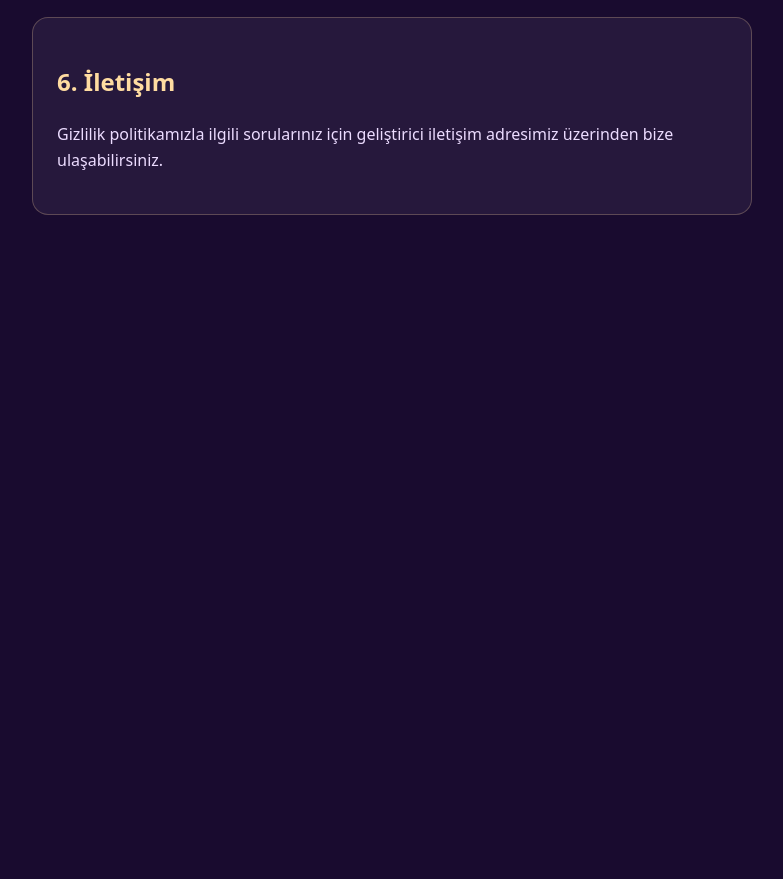
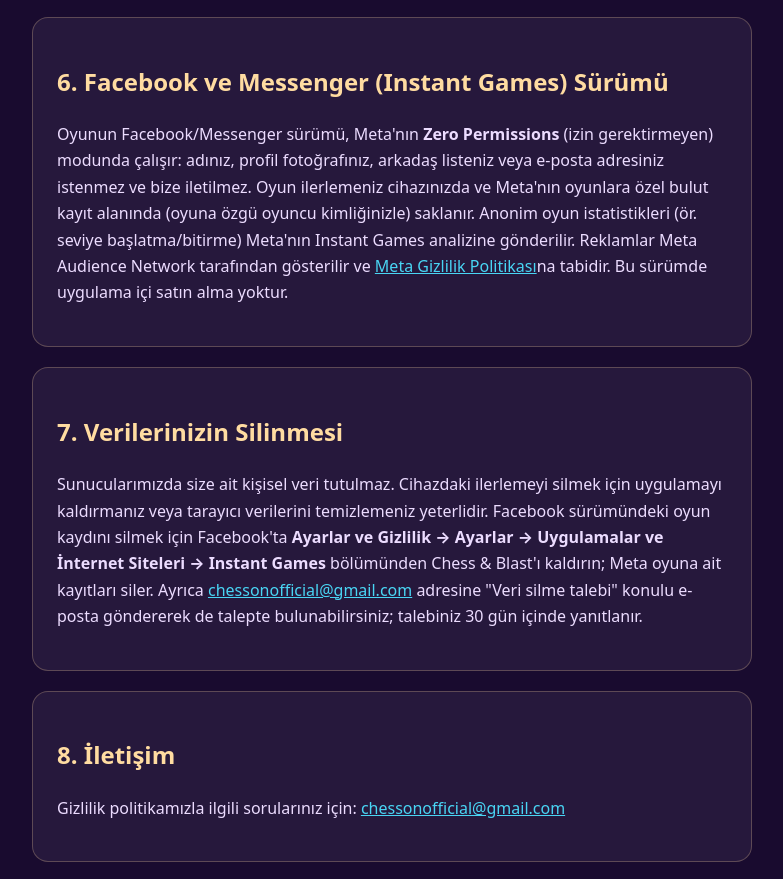
Before and after one commit to Chessonofficial/Chessonofficial.github.io, a plain HTML site: page chess-and-blast/privacy.html in a window 1280 px wide. Shown: the part 1873-2752 px from the top of the page, without its empty margins (248-1031 px from the left). Before the commit the page ends 2140 px from the top, so only its background shows below. Drawn offline with Linux system fonts and the light colour scheme.

Commit message:
Gizlilik: Facebook Instant Games ve veri silme bölümleri

```diff
--- a/chess-and-blast/privacy.html
+++ b/chess-and-blast/privacy.html
@@ -13,7 +13,7 @@
 </head>
 <body>
   <h1>Chess &amp; Blast — Gizlilik Politikası</h1>
-  <p>Son güncelleme: Ekim 2026</p>
+  <p>Son güncelleme: Kasım 2026</p>
 
   <div class="card">
     <h2>1. Toplanan Veriler ve Yerel Depolama</h2>
@@ -44,8 +44,24 @@
   </div>
 
   <div class="card">
-    <h2>6. İletişim</h2>
-    <p>Gizlilik politikamızla ilgili sorularınız için geliştirici iletişim adresimiz üzerinden bize ulaşabilirsiniz.</p>
+    <h2>6. Facebook ve Messenger (Instant Games) Sürümü</h2>
+    <p>Oyunun Facebook/Messenger sürümü, Meta&#39;nın <strong>Zero Permissions</strong> (izin gerektirmeyen) modunda çalışır: adınız, profil fotoğrafınız, arkadaş listeniz veya e-posta adresiniz istenmez ve bize iletilmez. Oyun ilerlemeniz cihazınızda ve Meta&#39;nın oyunlara özel bulut kayıt alanında (oyuna özgü oyuncu kimliğinizle) saklanır. Anonim oyun istatistikleri (ör. seviye başlatma/bitirme) Meta&#39;nın Instant Games analizine gönderilir. Reklamlar Meta Audience Network tarafından gösterilir ve <a href="https://www.facebook.com/privacy/policy" target="_blank" rel="noopener">Meta Gizlilik Politikası</a>na tabidir. Bu sürümde uygulama içi satın alma yoktur.</p>
+  </div>
+
+  <div class="card">
+    <h2>7. Verilerinizin Silinmesi</h2>
+    <p>Sunucularımızda size ait kişisel veri tutulmaz. Cihazdaki ilerlemeyi silmek için uygulamayı kaldırmanız veya tarayıcı verilerini temizlemeniz yeterlidir. Facebook sürümündeki oyun kaydını silmek için Facebook&#39;ta <strong>Ayarlar ve Gizlilik → Ayarlar → Uygulamalar ve İnternet Siteleri → Instant Games</strong> bölümünden Chess &amp; Blast&#39;ı kaldırın; Meta oyuna ait kayıtları siler. Ayrıca <a href="mailto:chessonofficial@gmail.com">chessonofficial@gmail.com</a> adresine &quot;Veri silme talebi&quot; konulu e-posta göndererek de talepte bulunabilirsiniz; talebiniz 30 gün içinde yanıtlanır.</p>
+  </div>
+
+  <div class="card">
+    <h2>8. İletişim</h2>
+    <p>Gizlilik politikamızla ilgili sorularınız için: <a href="mailto:chessonofficial@gmail.com">chessonofficial@gmail.com</a></p>
+  </div>
+
+  <div class="card" lang="en">
+    <h2>English summary</h2>
+    <p><strong>Chess &amp; Blast</strong> does not require an account and does not collect your name, email, photos or contacts. Game progress is stored on your device. The Android app uses Google AdMob ads and Firebase Analytics (anonymous gameplay statistics; personalized-ad signals are disabled). The Facebook/Messenger Instant Games version runs in Meta&#39;s Zero Permissions mode: it does not access your name, profile picture or friends; progress is saved on your device and in Meta&#39;s game-scoped cloud storage; anonymous gameplay events go to Meta&#39;s Instant Games analytics; ads are served by Meta Audience Network under the <a href="https://www.facebook.com/privacy/policy" target="_blank" rel="noopener">Meta Privacy Policy</a>.</p>
+    <p><strong>Data deletion:</strong> we keep no personal data on our servers. To delete your Facebook game data, remove Chess &amp; Blast under Facebook <em>Settings &amp; Privacy → Settings → Apps and Websites → Instant Games</em>. You can also email <a href="mailto:chessonofficial@gmail.com">chessonofficial@gmail.com</a> with the subject &quot;Data deletion request&quot;; we respond within 30 days.</p>
   </div>
 </body>
 </html>
```
